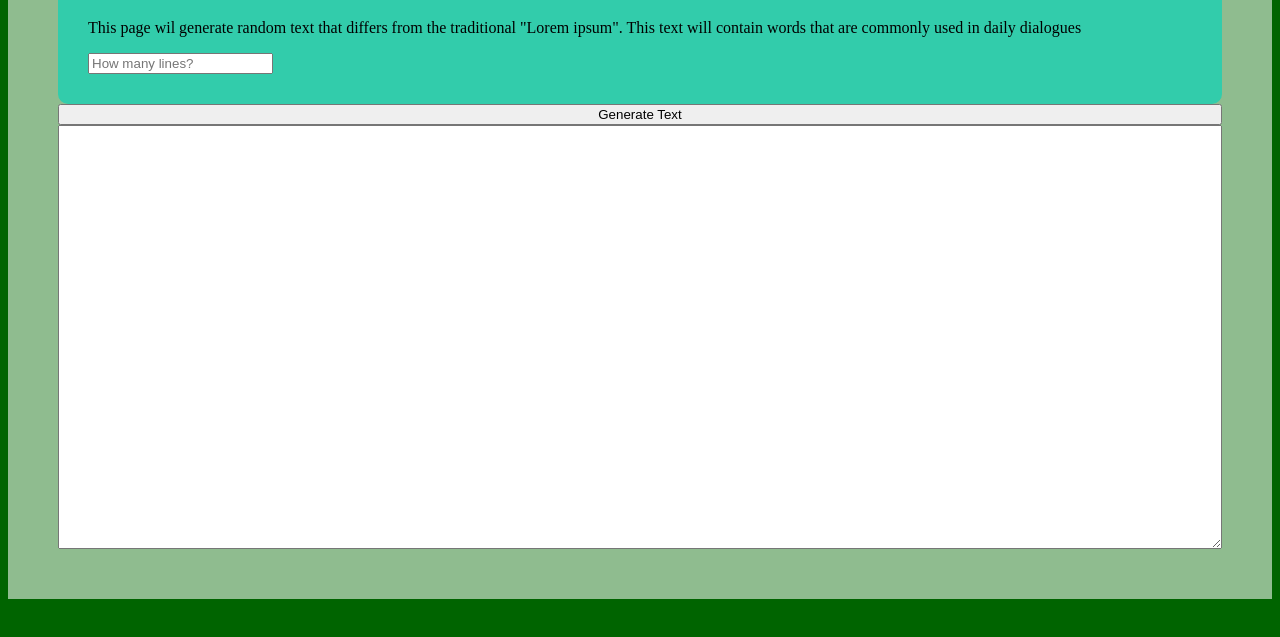
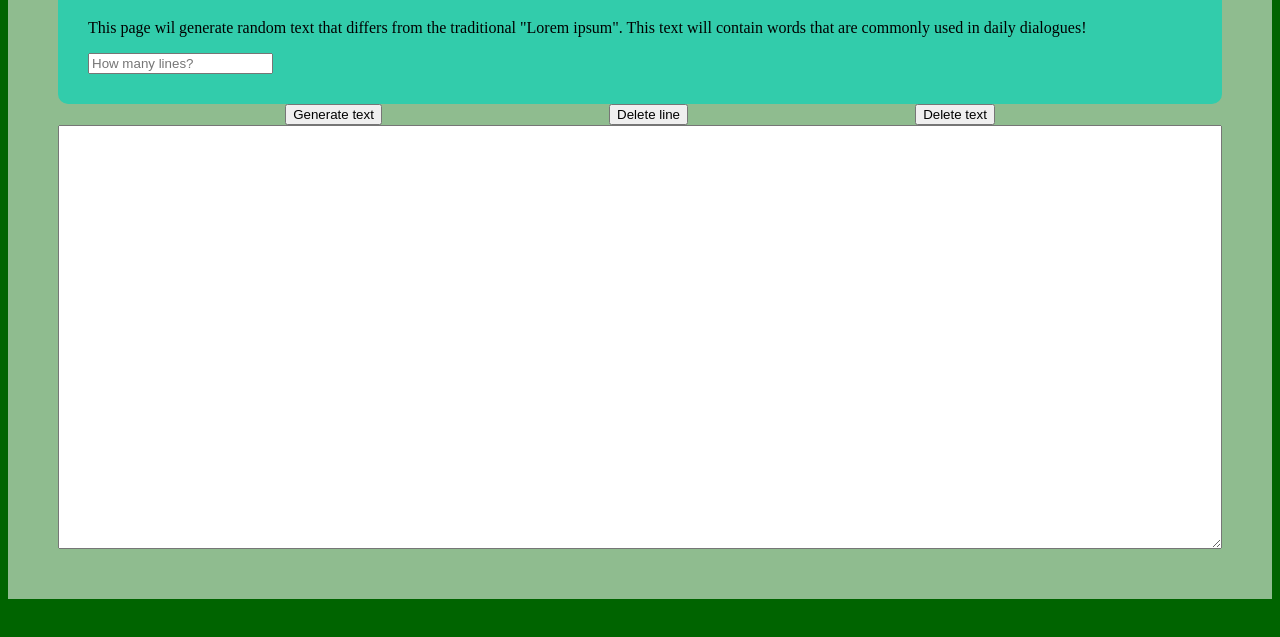
Before and after one commit to Kahmed-byte/randomLorem, a plain HTML site: page index.html in a window 1280 px wide. Shown: the part 149-786 px from the top of the page. Drawn offline with Linux system fonts and the light colour scheme.

Commit message:
ul deleted from lin79

```diff
--- a/css/style.css
+++ b/css/style.css
@@ -13,3 +13,7 @@ header {
     border-radius: 10px;
     padding: 30px;
 }
+.buttons {
+    display: flex;
+    justify-content:space-evenly;
+}
--- a/index.html
+++ b/index.html
@@ -12,10 +12,14 @@
         <header>
             <h1>Random text Generator</h1>
             <p>This page wil generate random text that differs from the traditional "Lorem ipsum".
-                This text will contain words that are commonly used in daily dialogues</p>
+                This text will contain words that are commonly used in daily dialogues!</p>
                 <input id="input" type="text" placeholder="How many lines?">
         </header>
-        <button id="button">Generate Text</button>
+        <div class="buttons">
+            <button id="button">Generate text</button>
+            <button>Delete line</button>
+            <button>Delete text</button>
+        </div>
         <textarea name="randomText" id="randomText" cols="30" rows="100"></textarea>
     </div>
     <script src="js/script.js"></script>
--- a/js/script.js
+++ b/js/script.js
@@ -11,7 +11,7 @@ function randomWords(){
 
 button.addEventListener('click', () => {
 
-    if(input.value==="") {
+    if(input.value === "") {
         for(let i = 0; i < 9; i++) {
             randomWords();
         }
```
